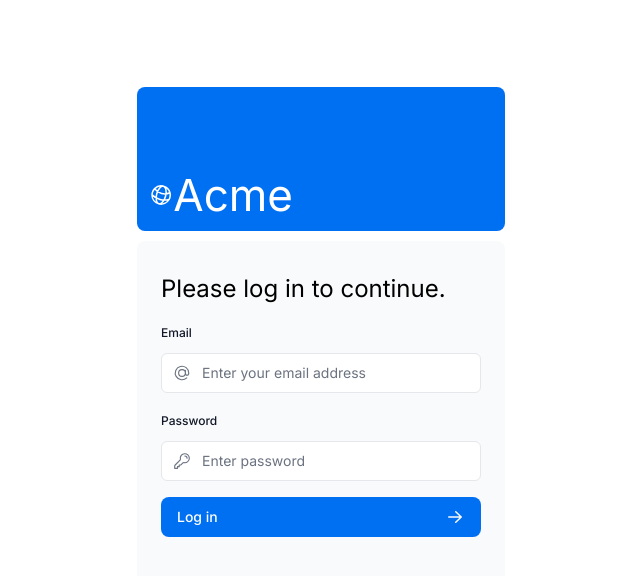
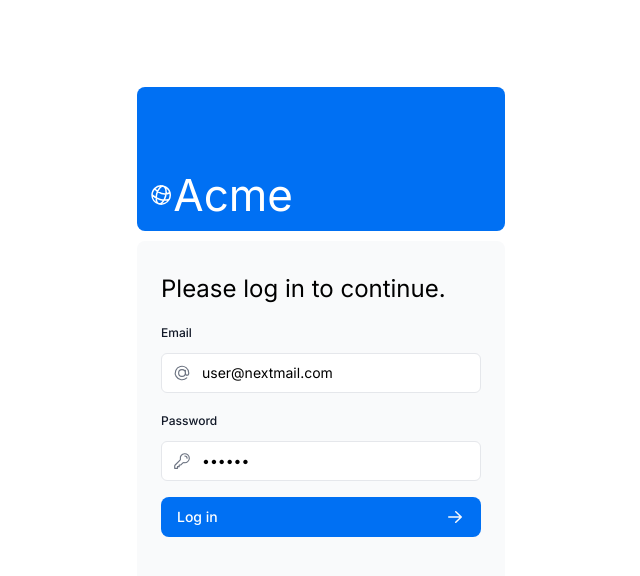
Before and after one commit to mohamad-21/nextjs-dashboard, a Next.js app: page /login in a window 1280 px wide. Shown: the top 576 px of the page, without its empty margins (319-959 px from the left). Built offline with nearby package versions, Linux system fonts and the light colour scheme.

Commit message:
Update login-form.tsx

```diff
--- a/app/ui/login-form.tsx
+++ b/app/ui/login-form.tsx
@@ -20,14 +20,15 @@ export default function LoginForm() {
   const router = useRouter();
 
 	return (
-		<form className="space-y-3" action={(formData) => {
-      formAction(formData);
-      router.push('/dashboard');
-    }}>
+		<form
+			className="space-y-3"
+			action={(formData) => {
+				formAction(formData);
+				router.push("/dashboard");
+			}}
+		>
 			<div className="flex-1 rounded-lg bg-gray-50 px-6 pb-4 pt-8">
-				<h1 className={`mb-3 text-2xl`}>
-					Please log in to continue.
-				</h1>
+				<h1 className={`mb-3 text-2xl`}>Please log in to continue.</h1>
 				<div className="w-full">
 					<div>
 						<label
@@ -44,6 +45,7 @@ export default function LoginForm() {
 								name="email"
 								placeholder="Enter your email address"
 								required
+                defaultValue="user@nextmail.com"
 							/>
 							<AtSymbolIcon className="pointer-events-none absolute left-3 top-1/2 h-[18px] w-[18px] -translate-y-1/2 text-gray-500 peer-focus:text-gray-900" />
 						</div>
@@ -64,6 +66,7 @@ export default function LoginForm() {
 								placeholder="Enter password"
 								required
 								minLength={6}
+                defaultValue="123456"
 							/>
 							<KeyIcon className="pointer-events-none absolute left-3 top-1/2 h-[18px] w-[18px] -translate-y-1/2 text-gray-500 peer-focus:text-gray-900" />
 						</div>
```
